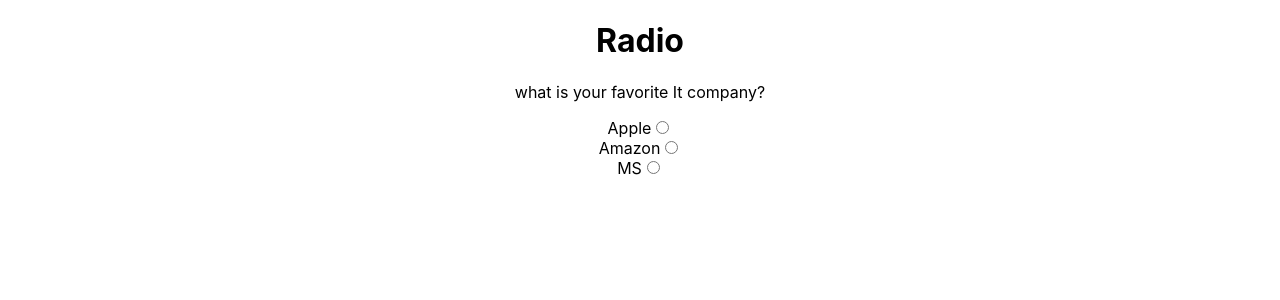
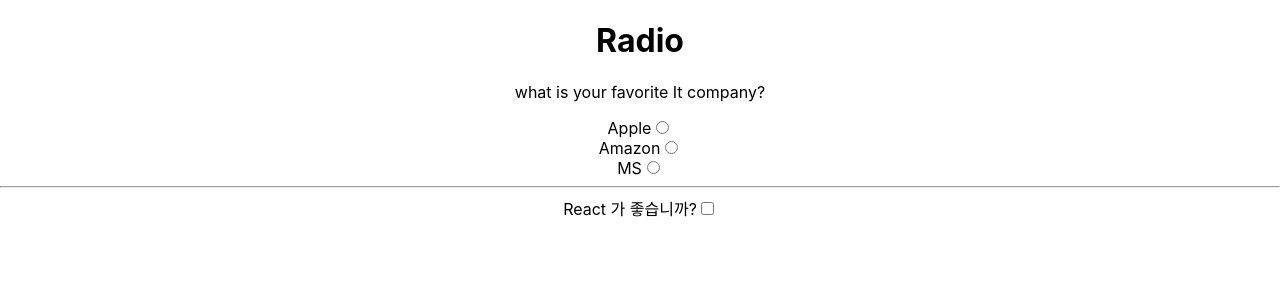
Before and after one commit to bigveloper/form, a React (Create React App) app: page / in a window 1280 px wide. Shown: the top 300 px of the page. Built offline with nearby package versions, Linux system fonts and the light colour scheme.

Commit message:
test1 useState checkbox

```diff
--- a/src/App.js
+++ b/src/App.js
@@ -5,12 +5,15 @@
 function App() {
     // State
     const [isRadio, setIsRadio] = useState(false);
+    const [isChecked, setIsChecked] = useState(false);
     // Event
     const checkBrand = (e) => setIsRadio(!isRadio);
+    const checkFw = (e) => setIsChecked(!isChecked);
     // Watch
     useEffect(() => {
         console.log(isRadio);
     }, [isRadio]);
+
     // JSX
     return (
         <div className="App">
@@ -30,6 +33,11 @@
                 MS
                 <input type="radio" checked={isRadio} id="brand3" name="brand" onChange={checkBrand} />
             </label>
+            <hr />
+            <label>
+                React 가 좋습니까?
+                <input type="checkbox" checked={isChecked} id="fw" name="fw" onChange={checkFw} />
+            </label>
         </div>
     );
 }
```
